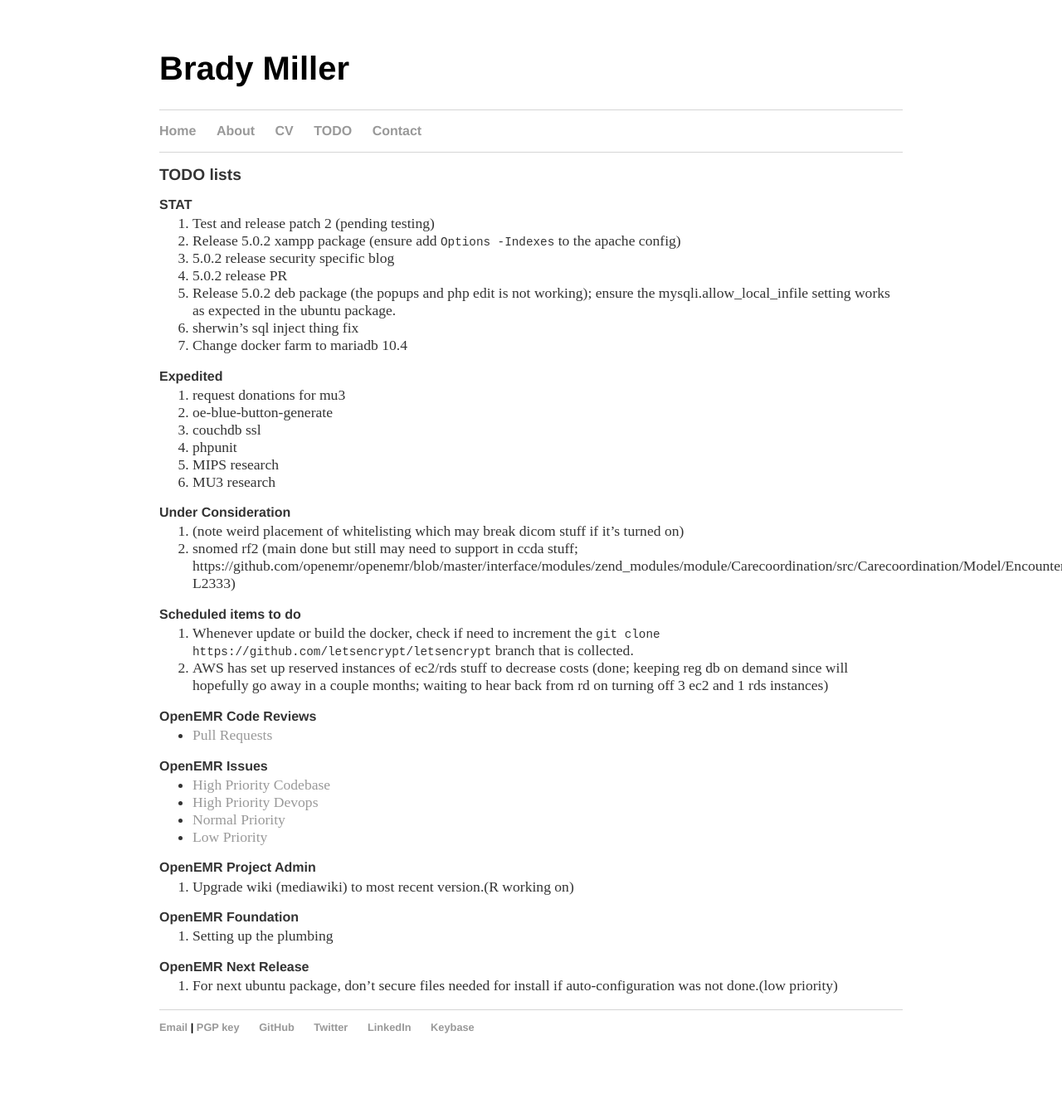
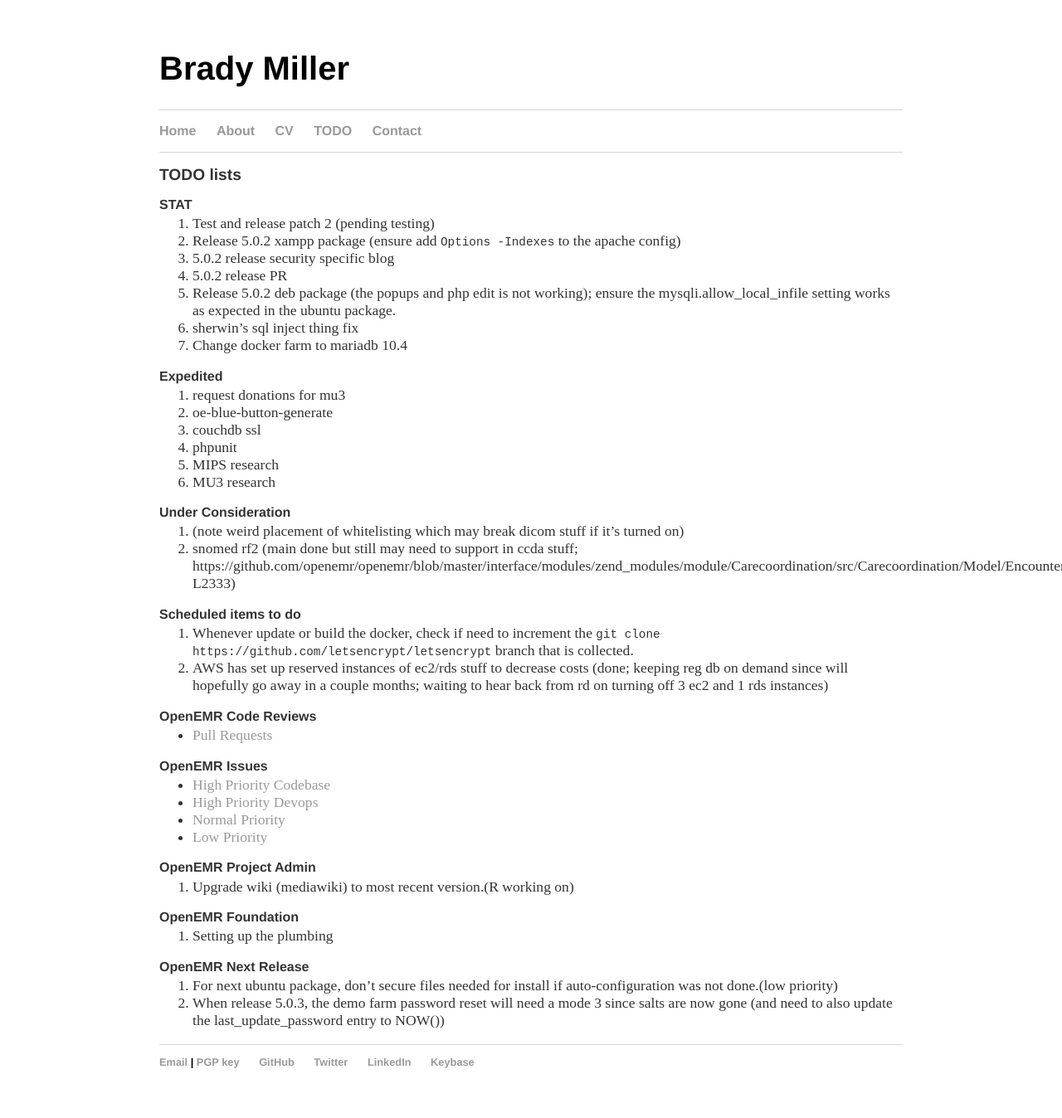
Before and after one commit to bradymiller/bradymiller.github.io, a Jekyll site: the page built from todo/index.md, in a window 1280 px wide. Shown: the whole page at 83% size. Built offline with Jekyll 4.4.1, drawn with Linux system fonts in a browser that asks for light colours; our own code applies the rules of GitHub Pages for plain Markdown files; before the commit the page ends 1306 px from its top, so only the background shows below that.

Commit message:
Update index.md

```diff
--- a/todo/index.md
+++ b/todo/index.md
@@ -45,3 +45,4 @@
 
 ### OpenEMR Next Release
 1. For next ubuntu package, don't secure files needed for install if auto-configuration was not done.(low priority)
+1. When release 5.0.3, the demo farm password reset will need a mode 3 since salts are now gone (and need to also update the last_update_password entry to NOW())
```
